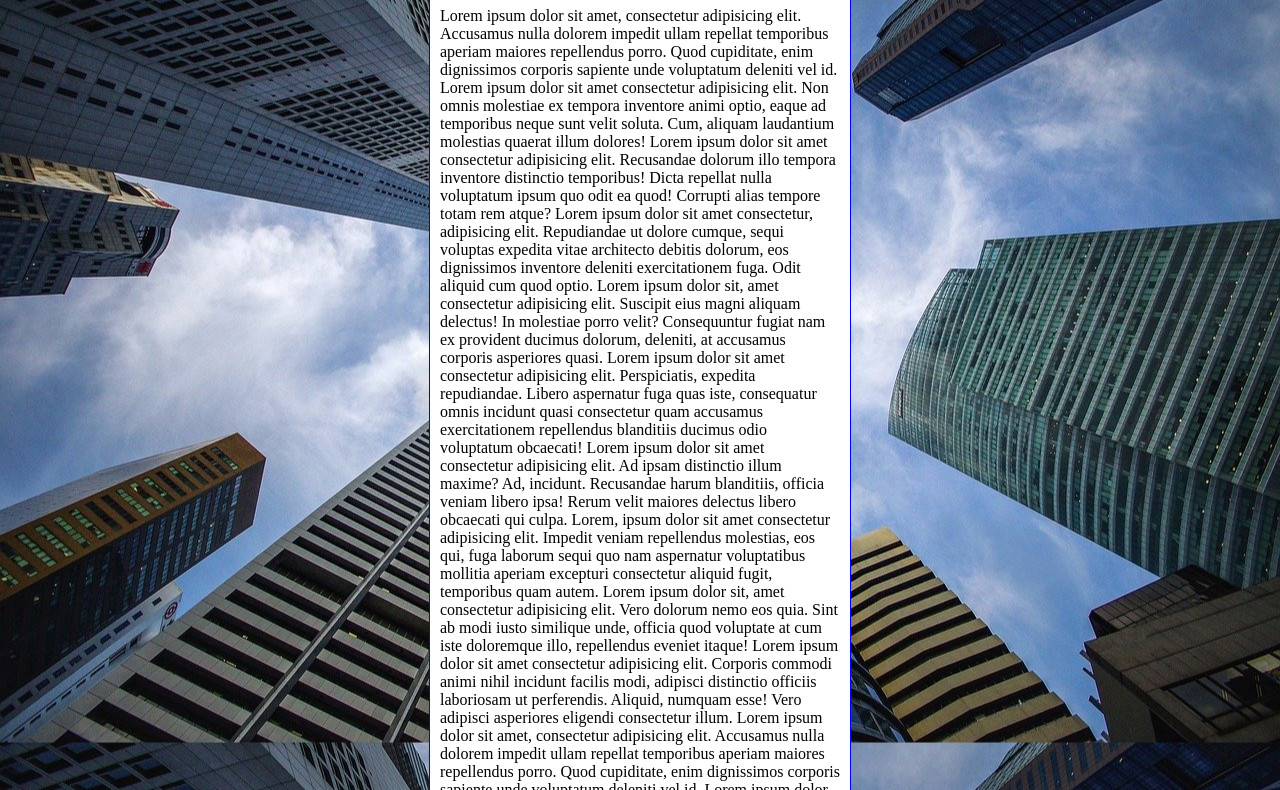
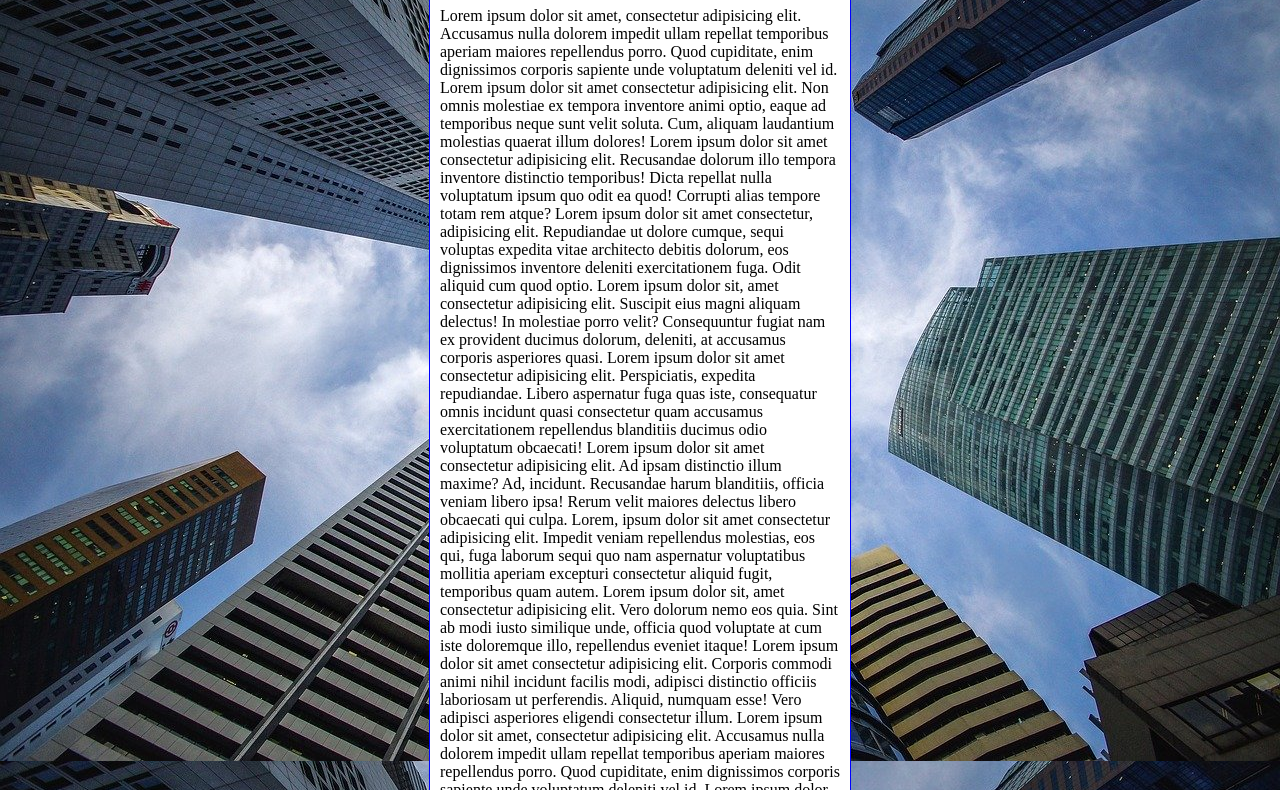
Before and after one commit to railtonperenha/html-css, a plain HTML site: page exercicios/ex022/fundo006.html in a window 1280 px wide. Shown: the part 92-882 px from the top of the page. Drawn offline with Linux system fonts and the light colour scheme.

Commit message:
Update ex022

```diff
--- a/exercicios/ex022/fundo006.html
+++ b/exercicios/ex022/fundo006.html
@@ -8,16 +8,13 @@
     <style>
         body {
             height: 100vh;
-            background-color: black;
-            background-image: url('imagens/wallpaper002.jpg');
-            background-position: center center;
-            background-repeat: repeat-y;
+            background: black url('imagens/wallpaper002.jpg') center center no-repeat fixed;
             background-size: cover;
         }
 
         main {
             background-color: white;
-            width: 400px;
+            max-width: 400px;
             padding: 10px;
             margin: auto;
             border: 1px solid blue;
```
